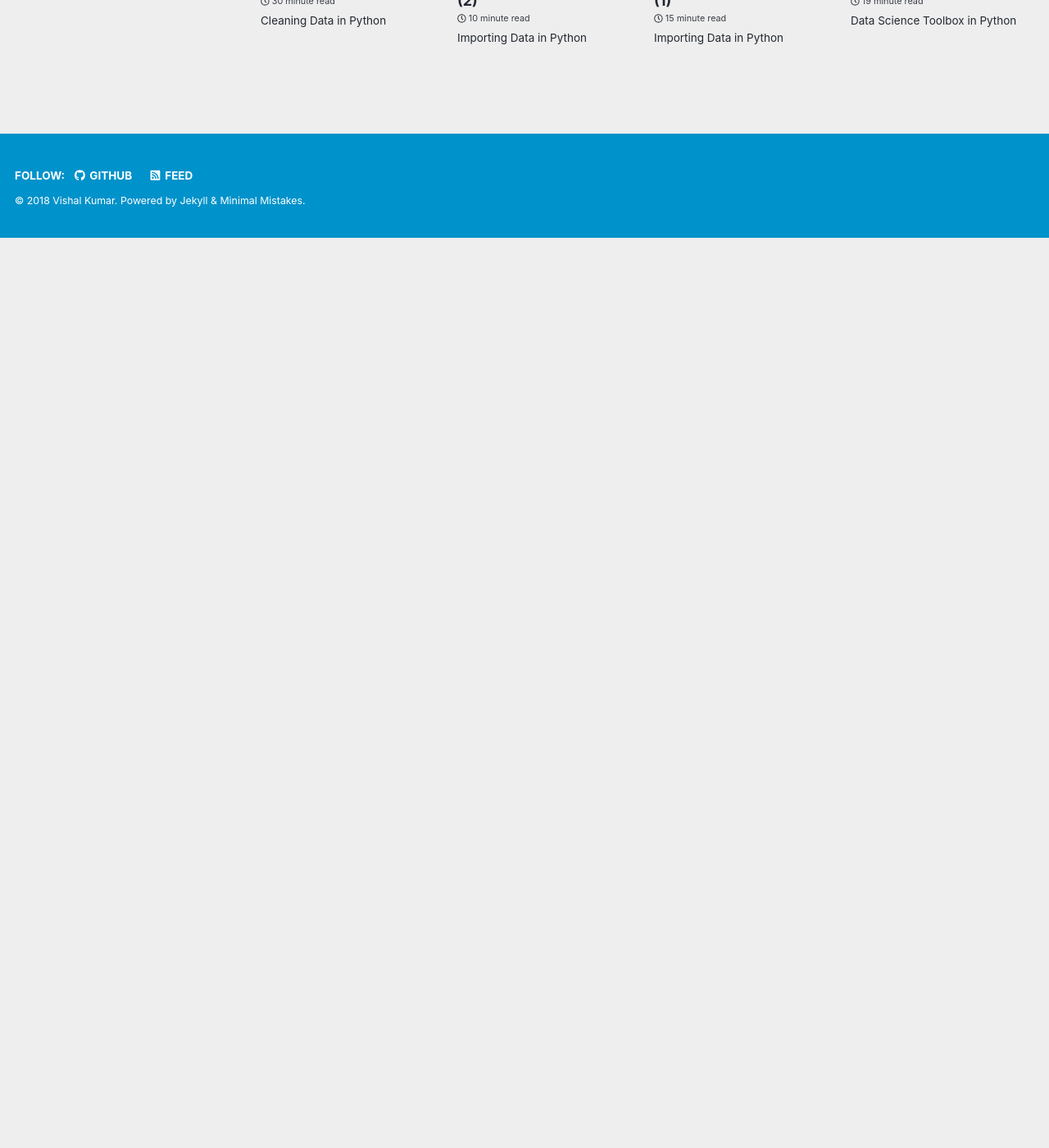
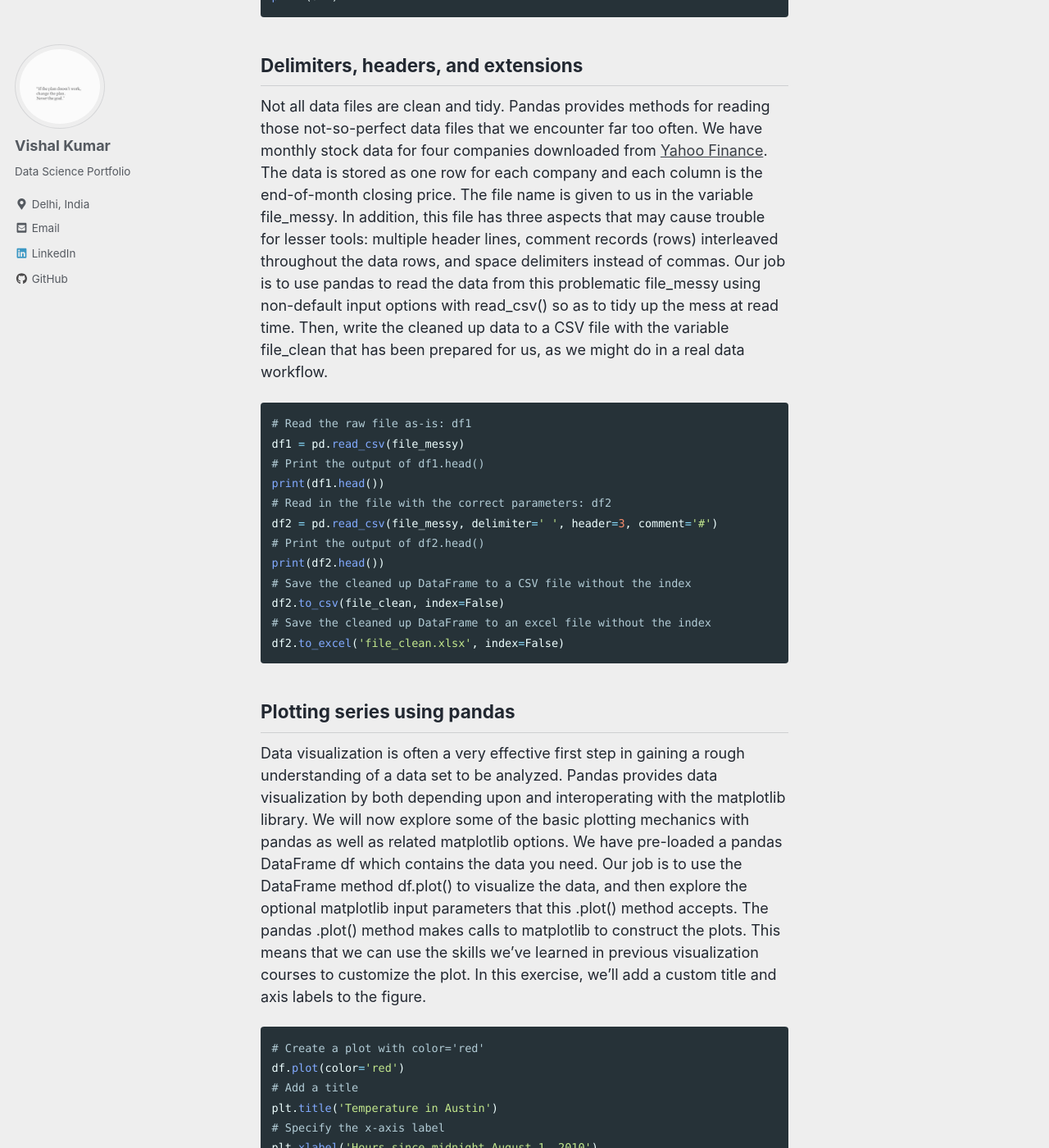
Before and after one commit to vishalmnemonic/vishalmnemonic.github.io, a Jekyll site: the page built from _posts/2018-09-25-DC8.md, in a window 1280 px wide and 1400 px high, scrolled down 2976 px. Shown: the whole window at 82% size. Built offline with Jekyll 4.4.1, drawn with Linux system fonts in a browser that asks for light colours; nearby versions of some CDN libraries; before the commit the page ends 3267 px from its top, so only the background shows below that; some of the changed text lies outside the part shown.

Commit message:
dc8 ch1 dn

````diff
--- a/_posts/2018-09-25-DC8.md
+++ b/_posts/2018-09-25-DC8.md
@@ -62,3 +62,71 @@
 # Print the DataFrame
 print(df)
 ```
+## Reading a flat file
+We have preloaded the data for you using the pandas function read_csv(). Now, it's our turn! Our job is to read the World Bank population data we saw earlier into a DataFrame using read_csv(). The file is available in the variable data_file. The next step is to reread the same file, but simultaneously rename the columns using the names keyword input parameter, set equal to a list of new column labels. We will also need to set header=0 to rename the column labels.
+
+```python
+# Read in the file: df1
+df1 = pd.read_csv('world_population.csv')
+# Create a list of the new column labels: new_labels
+new_labels = ['year', 'population']
+# Read in the file, specifying the header and names parameters: df2
+df2 = pd.read_csv('world_population.csv', header=0, names=new_labels)
+# Print both the DataFrames
+print(df1)
+print(df2)
+```
+
+## Delimiters, headers, and extensions
+Not all data files are clean and tidy. Pandas provides methods for reading those not-so-perfect data files that we encounter far too often. We have monthly stock data for four companies downloaded from [Yahoo Finance](http://finance.yahoo.com/). The data is stored as one row for each company and each column is the end-of-month closing price. The file name is given to us in the variable file_messy. In addition, this file has three aspects that may cause trouble for lesser tools: multiple header lines, comment records (rows) interleaved throughout the data rows, and space delimiters instead of commas. Our job is to use pandas to read the data from this problematic file_messy using non-default input options with read_csv() so as to tidy up the mess at read time. Then, write the cleaned up data to a CSV file with the variable file_clean that has been prepared for us, as we might do in a real data workflow.
+
+```python
+# Read the raw file as-is: df1
+df1 = pd.read_csv(file_messy)
+# Print the output of df1.head()
+print(df1.head())
+# Read in the file with the correct parameters: df2
+df2 = pd.read_csv(file_messy, delimiter=' ', header=3, comment='#')
+# Print the output of df2.head()
+print(df2.head())
+# Save the cleaned up DataFrame to a CSV file without the index
+df2.to_csv(file_clean, index=False)
+# Save the cleaned up DataFrame to an excel file without the index
+df2.to_excel('file_clean.xlsx', index=False)
+```
+
+## Plotting series using pandas
+Data visualization is often a very effective first step in gaining a rough understanding of a data set to be analyzed. Pandas provides data visualization by both depending upon and interoperating with the matplotlib library. We will now explore some of the basic plotting mechanics with pandas as well as related matplotlib options. We have pre-loaded a pandas DataFrame df which contains the data you need. Our job is to use the DataFrame method df.plot() to visualize the data, and then explore the optional matplotlib input parameters that this .plot() method accepts. The pandas .plot() method makes calls to matplotlib to construct the plots. This means that we can use the skills we've learned in previous visualization courses to customize the plot. In this exercise, we'll add a custom title and axis labels to the figure.
+
+```python
+# Create a plot with color='red'
+df.plot(color='red')
+# Add a title
+plt.title('Temperature in Austin')
+# Specify the x-axis label
+plt.xlabel('Hours since midnight August 1, 2010')
+# Specify the y-axis label
+plt.ylabel('Temperature (degrees F)')
+# Display the plot
+plt.show()
+```
+
+## Plotting DataFrames
+Comparing data from several columns can be very illuminating. Pandas makes doing so easy with multi-column DataFrames. By default, calling df.plot() will cause pandas to over-plot all column data, with each column as a single line. In this exercise, we have pre-loaded three columns of data from a weather data set - temperature, dew point, and pressure - but the problem is that pressure has different units of measure. The pressure data, measured in Atmospheres, has a different vertical scaling than that of the other two data columns, which are both measured in degrees Fahrenheit. Our job is to plot all columns as a multi-line plot, to see the nature of vertical scaling problem. Then, use a list of column names passed into the DataFrame df[column_list] to limit plotting to just one column, and then just 2 columns of data. When we are finished, we will have created 4 plots. We can cycle through them by clicking on the 'Previous Plot' and 'Next Plot' buttons.
+
+```python
+# Plot all columns (default)
+df.plot()
+plt.show()
+# Plot all columns as subplots
+df.plot(subplots=True)
+plt.show()
+# Plot just the Dew Point data
+column_list1 = ['Dew Point (deg F)']
+df[column_list1].plot()
+plt.show()
+# Plot the Dew Point and Temperature data, but not the Pressure data
+column_list2 = ['Temperature (deg F)','Dew Point (deg F)']
+df[column_list2].plot()
+plt.show()
+```
````
